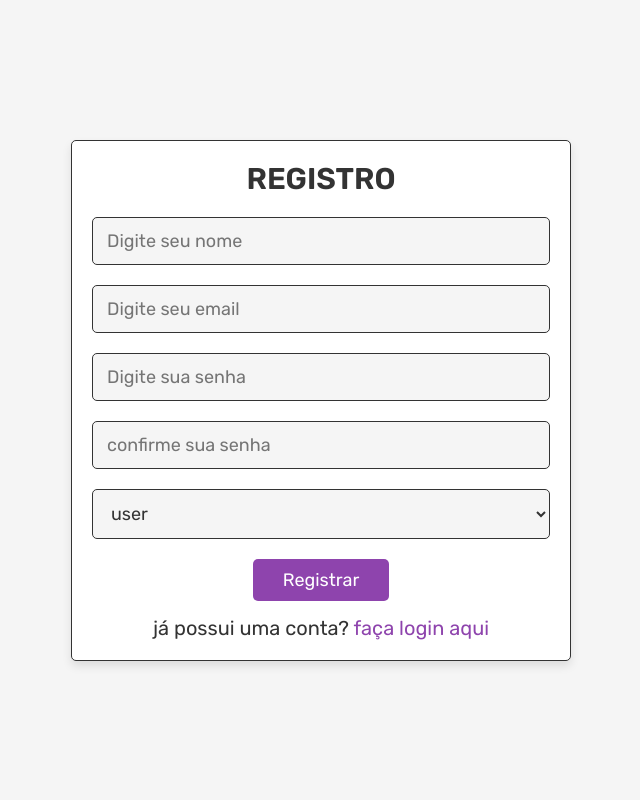
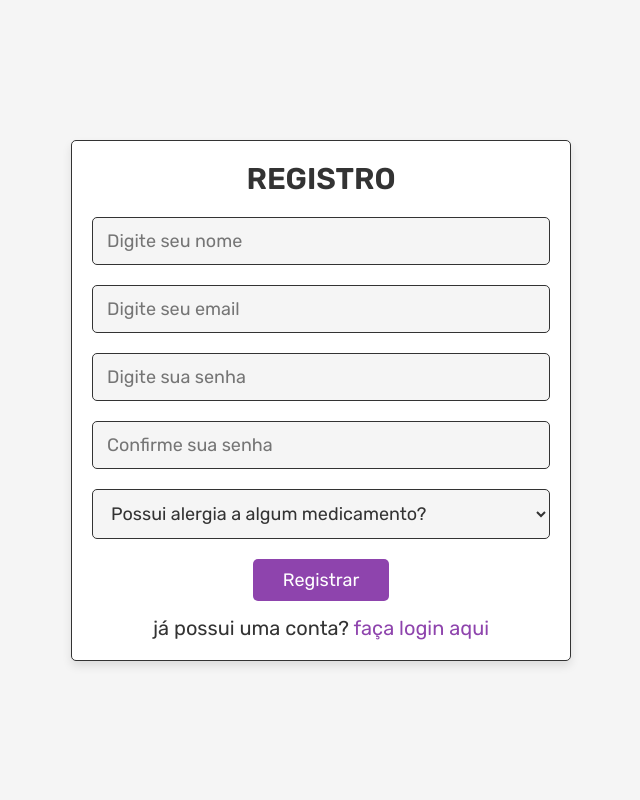
Before and after one commit to Rafner407/LunasetPharma, a PHP site: page /register.php in a window 1280 px wide. Shown: the whole page, without its empty margins (319-959 px from the left). Run offline with PHP 8.4, Linux system fonts and the light colour scheme.

Commit message:
hidden box

```diff
--- a/register.php
+++ b/register.php
@@ -8,7 +8,7 @@ if(isset($_POST['submit'])){
    $email = mysqli_real_escape_string($conn, $_POST['email']);
    $pass = mysqli_real_escape_string($conn, md5($_POST['password']));
    $cpass = mysqli_real_escape_string($conn, md5($_POST['cpassword']));
-   $user_type = $_POST['user_type'];
+   $alerg = mysqli_real_escape_string($conn, $_POST['alergia']);
 
    $select_users = mysqli_query($conn, "SELECT * FROM `users` WHERE email = '$email' AND password = '$pass'") or die('query failed');
 
@@ -18,7 +18,7 @@ if(isset($_POST['submit'])){
       if($pass != $cpass){
          $message[] = 'confirm password not matched!';
       }else{
-         mysqli_query($conn, "INSERT INTO `users`(name, email, password, user_type) VALUES('$name', '$email', '$cpass', '$user_type')") or die('query failed');
+         mysqli_query($conn, "INSERT INTO `users`(name, email, password, alergia) VALUES('$name', '$email', '$cpass', '$alerg')") or die('query failed');
          $message[] = 'registered successfully!';
          header('location:login.php');
       }
@@ -67,11 +67,13 @@ if(isset($message)){
       <input type="text" name="name" placeholder="Digite seu nome" required class="box">
       <input type="email" name="email" placeholder="Digite seu email" required class="box">
       <input type="password" name="password" placeholder="Digite sua senha" required class="box">
-      <input type="password" name="cpassword" placeholder="confirme sua senha" required class="box">
-      <select name="user_type" class="box">
-         <option value="user">user</option>
-         <option value="admin">admin</option>
+      <input type="password" name="cpassword" placeholder="Confirme sua senha" required class="box">
+      <select class="box" id="selection"  onChange="selectOnchange();">
+         <option>Possui alergia a algum medicamento?</option>
+         <option value="sim">sim</option>
+         <option value="nao">não</option>
       </select>
+      <input type="text" name="alergia" placeholder="Qual?" required class="box" id="alerg" hidden/>
       <input type="submit" name="submit" value="registrar" class="btn">
       <p>já possui uma conta? <a href="login.php">faça login aqui</a></p>
    </form>
@@ -79,4 +81,15 @@ if(isset($message)){
 </div>
 
 </body>
+
+<script>
+function selectOnchange(){
+    var select = document.getElementById('selection').value
+    if(select == "sim")
+        document.getElementById("alerg").style.display="block";
+    else
+        document.getElementById("alerg").style.display="none";
+}
+ </script>
+
 </html>
```
